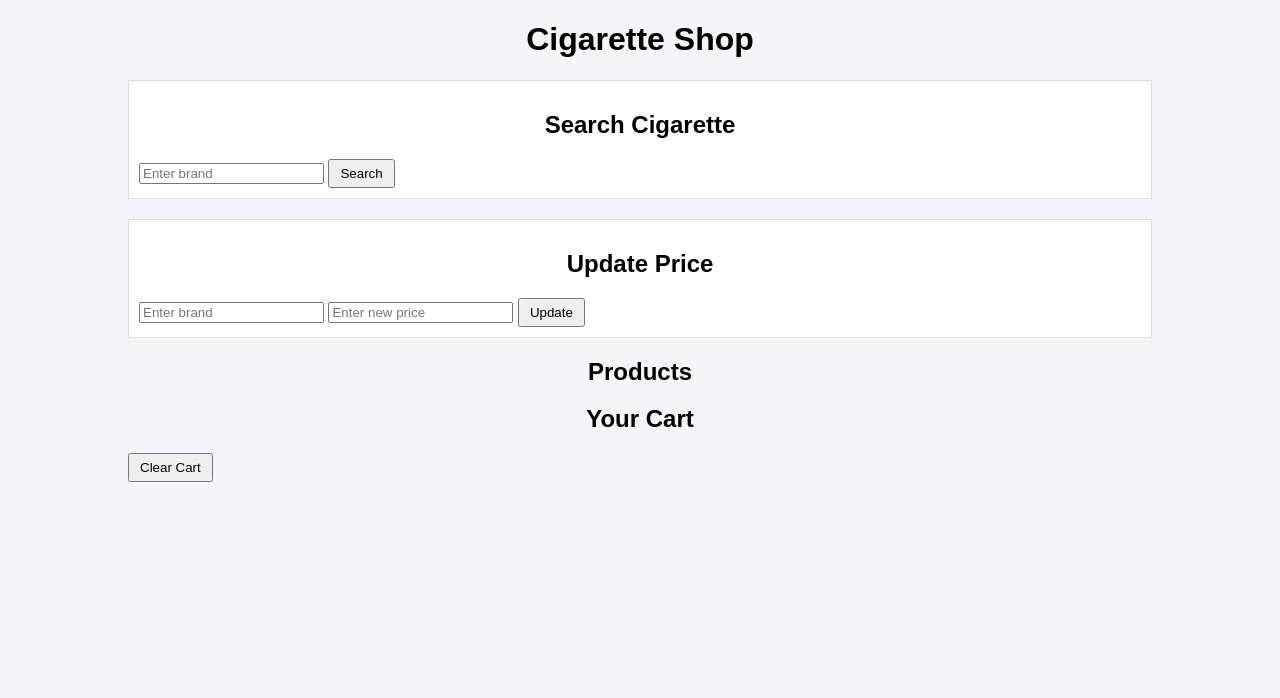
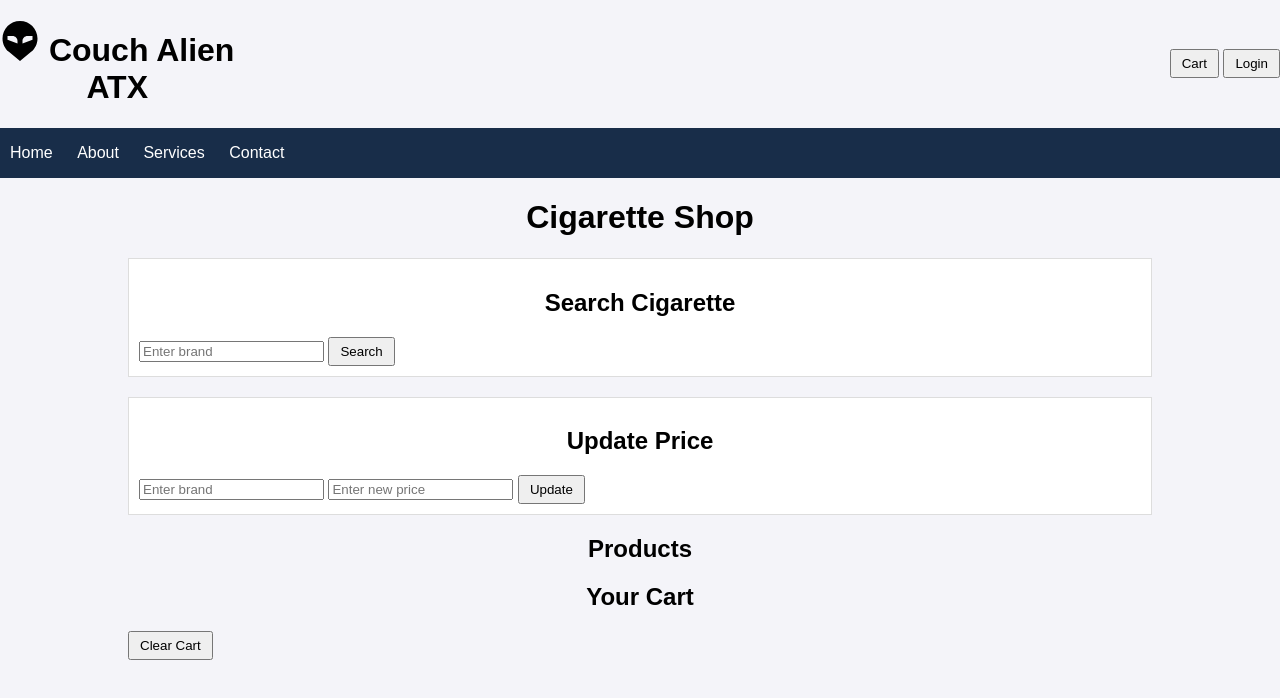
Before and after one commit to master367/StoreUpdated, a plain HTML site: page index.html in a window 1280 px wide. Drawn offline with Linux system fonts and the light colour scheme; no server answers.

Commit message:
немножко приукрасил

```diff
--- a/index.html
+++ b/index.html
@@ -4,39 +4,28 @@
   <meta charset="UTF-8">
   <meta name="viewport" content="width=device-width, initial-scale=1.0">
   <title>Cigarette Shop</title>
-  <style>
-    body {
-      font-family: Arial, sans-serif;
-      background-color: #f4f4f9;
-      margin: 0;
-      padding: 0;
-    }
-    .container {
-      width: 80%;
-      margin: 20px auto;
-    }
-    h1, h2 {
-      text-align: center;
-    }
-    .product, .cart-item {
-      border: 1px solid #ddd;
-      padding: 10px;
-      margin-bottom: 10px;
-      background-color: white;
-    }
-    button {
-      padding: 5px 10px;
-      cursor: pointer;
-    }
-    .search, .update {
-      margin: 20px 0;
-      padding: 10px;
-      border: 1px solid #ddd;
-      background-color: white;
-    }
-  </style>
+  <link rel="stylesheet" href="style.css">
 </head>
 <body>
+  <header class="header">
+    <div class="preheader">
+    <div class="logo">
+      <h1><img src="alien-svgrepo-com.svg" alt="logo"> Couch Alien<br> ATX</h1>
+    </div>
+    <div class="header-cart">
+      <button class="cart--button">Cart</button>
+      <button class="login--button">Login</button>
+    </div>
+  </div>
+    <div class="header-menu">
+    <div class="menu">
+        <a href="index.html">Home</a>
+        <a href="about.html">About</a>
+        <a href="services.html">Services</a>
+        <a href="contact.html">Contact</a>
+    </div>
+  </div>
+  </header>
 <div class="container">
   <h1>Cigarette Shop</h1>
 
--- /dev/null
+++ b/style.css
@@ -0,0 +1,51 @@
+body {
+    font-family: Arial, sans-serif;
+    background-color: #f4f4f9;
+    margin: 0;
+    padding: 0;
+}
+.container {
+    width: 80%;
+    margin: 20px auto;
+}
+h1, h2 {
+    text-align: center;
+}
+.product, .cart-item {
+    border: 1px solid #ddd;
+    padding: 10px;
+    margin-bottom: 10px;
+    background-color: white;
+}
+button {
+    padding: 5px 10px;
+    cursor: pointer;}
+.search, .update {
+    margin: 20px 0;
+    padding: 10px;
+    border: 1px solid #ddd;
+    background-color: white;
+}
+.header .header-menu{
+    display: flex;
+    flex-direction:row;
+    background-color: rgb(24, 45, 73);
+    height: 50px;
+    width: 100%;
+}
+.header-menu{
+    display: flex;
+    flex-direction: row;
+    align-items: center;
+}
+.header-menu .menu a{
+    color: white;
+    text-decoration: none;
+    padding: 10px;
+}
+.header .preheader{
+    display: flex;
+    flex-direction: row;
+    justify-content: space-between;
+    align-items: center;
+}
```
Also changed, not shown: alien-svgrepo-com.svg (added).
